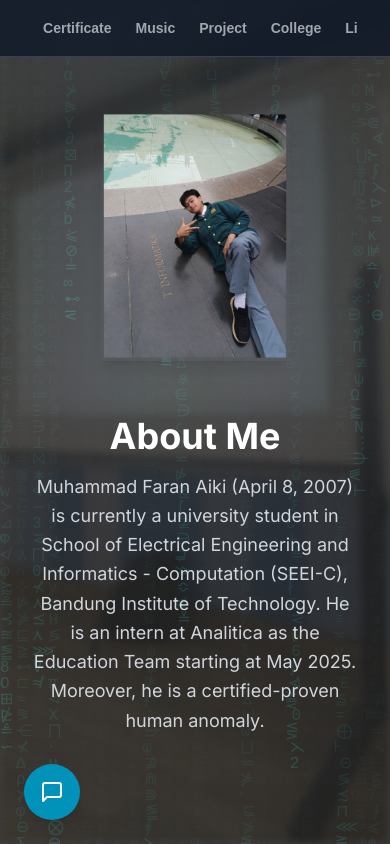
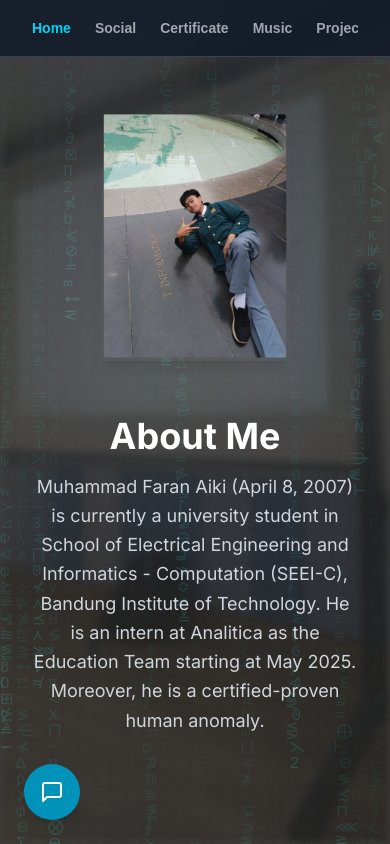
Before and after one commit to FaranAiki/webaiki, a Next.js app: page / in a window 390 px wide. Built offline with nearby package versions, Linux system fonts and the light colour scheme.

Commit message:
try fixing header

```diff
--- a/src/components/Header.tsx
+++ b/src/components/Header.tsx
@@ -22,7 +22,7 @@ export default function Header() {
   return (
     <header className="w-screen fixed top-0 left-0 right-0 z-10 bg-gray-900/80 backdrop-blur-sm border-b border-gray-700 overflow-x-scroll no-scrollbar">
       <nav className="w-screen container flex mx-auto px-8 py-4 overflow-x-scroll no-scrollbar">
-        <ul className="w-screen flex flex-nowrap justify-center space-x-6 md:space-x-8 animate-fade-in overflow-x-scroll no-scrollbar">
+        <ul className="w-screen flex flex-nowrap xs:justify-center md:justify-center space-x-6 md:space-x-8 animate-fade-in overflow-x-scroll no-scrollbar">
           {navLinks.map((link) => {
             const isActive = pathname === link.href;
             return (
```
